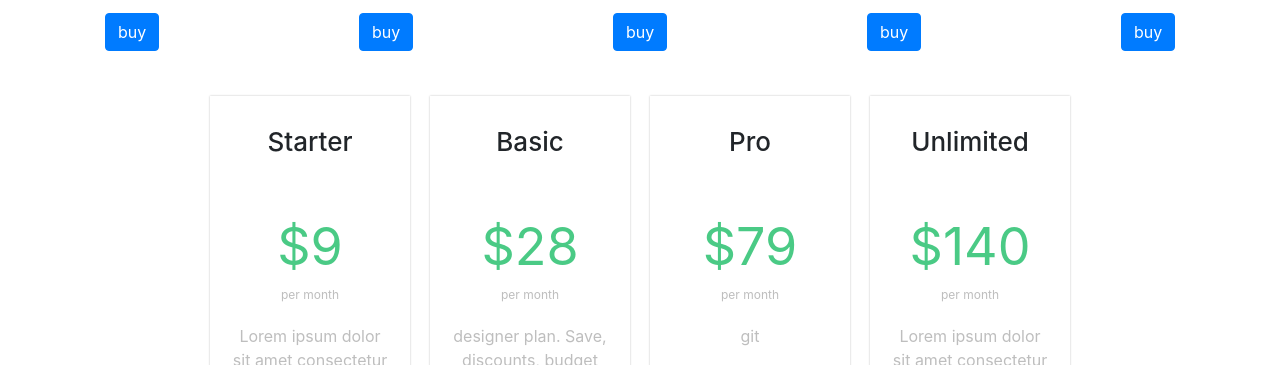
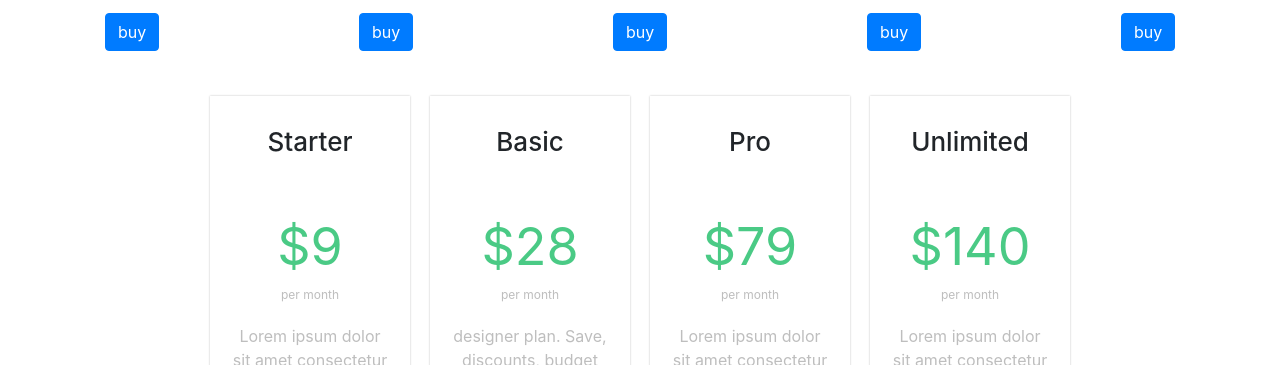
Before and after one commit to angels101/La-Moda, a plain HTML site: page index.html in a window 1280 px wide. Shown: the part 573-938 px from the top of the page. Drawn offline with nearby package versions, Linux system fonts and the light colour scheme; a script that the page names is missing.

Commit message:
second commit

```diff
--- a/index.html
+++ b/index.html
@@ -174,7 +174,7 @@
                     <p class="money">
                         $79<br><span>per month</span>
                     </p>
-                    <p>git</p>
+                    <p>Lorem ipsum dolor sit amet consectetur adipisicing elit. Velit omnis consequatur fugit nulla! Illum dolores aperiam, commodi ut possimus quas!</p>
                     <a href="#" class="btn">Select Plan</a>
                 </div>
                 <div class="pricing_item">
```
